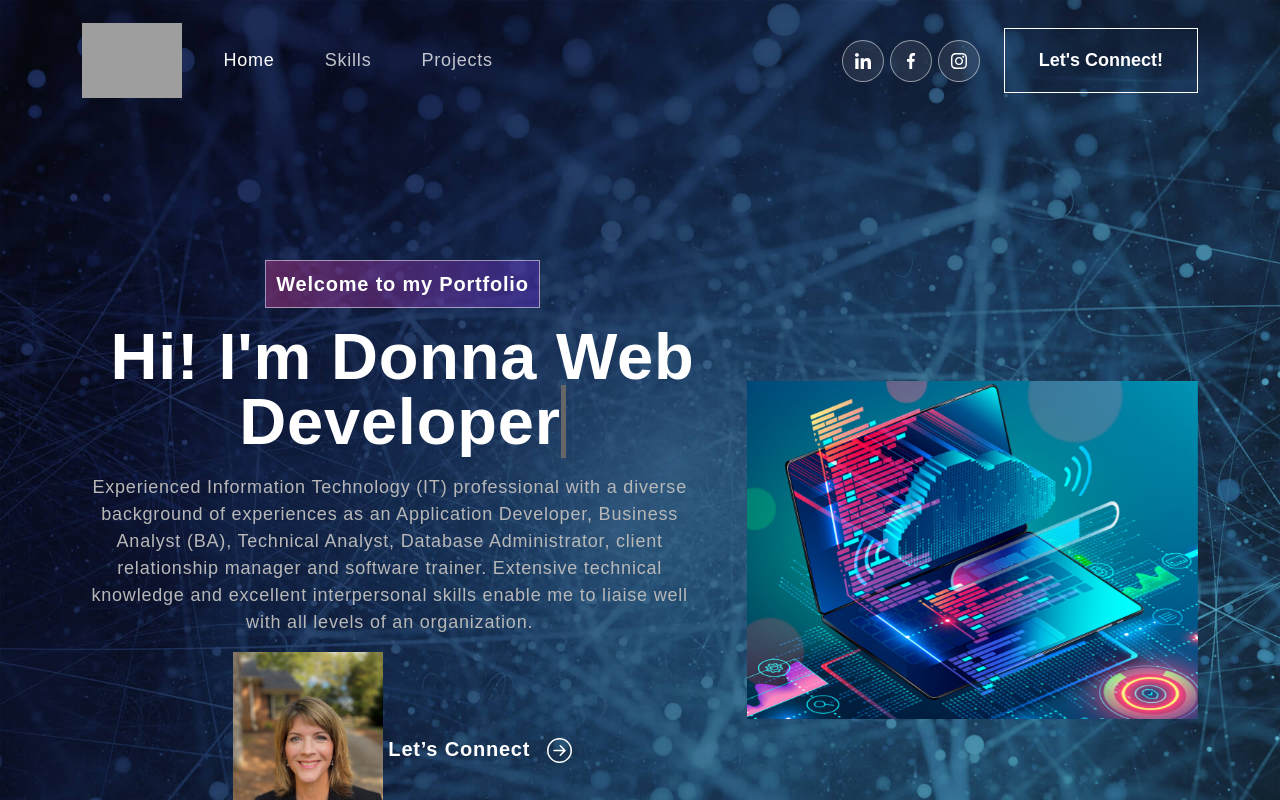
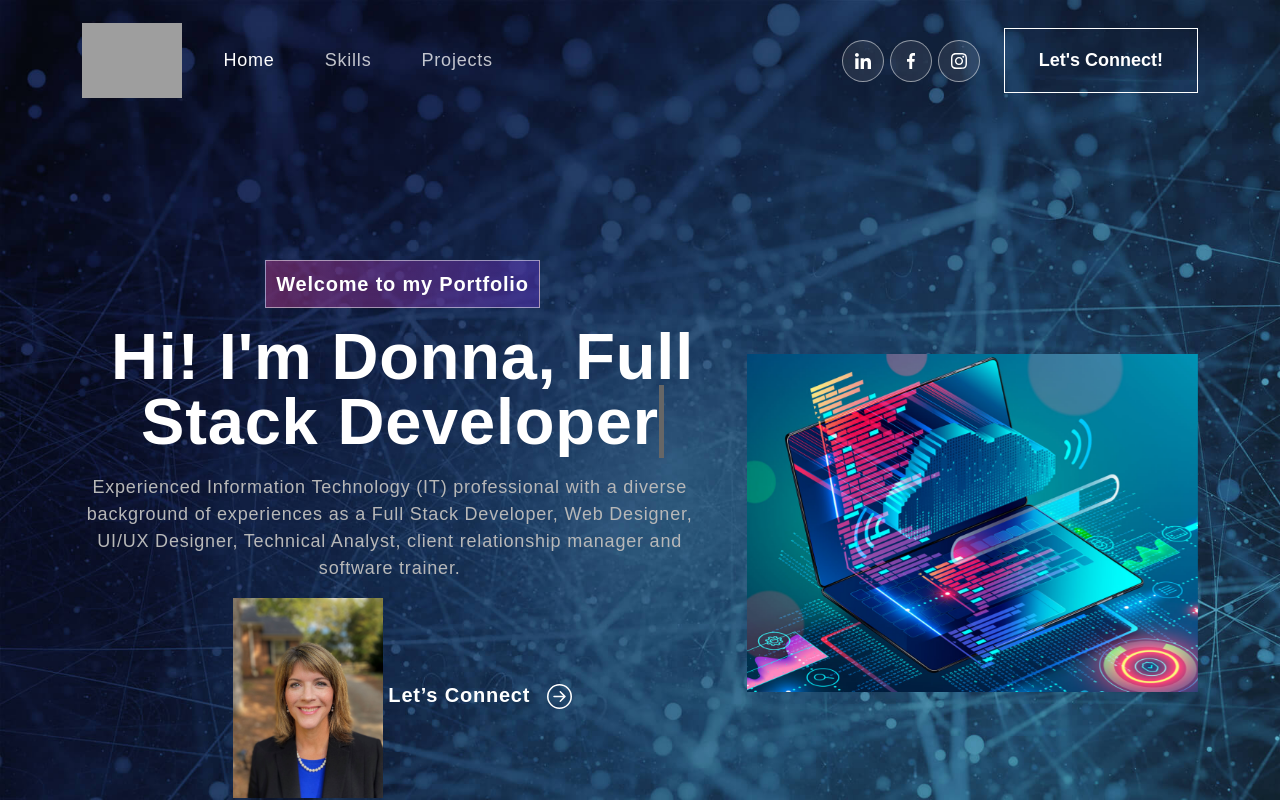
Before and after one commit to DonnaThompson7/DThompson-Portfolio, a React (Create React App) app: page / in a window 1280 px wide. Shown: the top 800 px of the page. Built offline with nearby package versions, Linux system fonts and the light colour scheme; grey boxes are pictures that could not be loaded; the HTML template or start-up script is replaced by a standard one.

Commit message:
updated About me text and rotating labels

```diff
--- a/src/components/About.js
+++ b/src/components/About.js
@@ -12,7 +12,7 @@ export const About = () => {
   const [text, setText] = useState('');
   const [delta, setDelta] = useState(300 - Math.random() * 100);
   const [index, setIndex] = useState(1);
-  const toRotate = [ "Web Developer", "Web Designer", "UI/UX Designer" ];
+  const toRotate = [ "Full Stack Developer", "Web Designer", "UI/UX Designer" ];
   const period = 2000;
 
   useEffect(() => {
@@ -57,9 +57,9 @@ export const About = () => {
               {({ isVisible }) =>
               <div className={isVisible ? "animate__animated animate__fadeIn" : ""}>
                 <span className="tagline">Welcome to my Portfolio</span>
-                <h1>{`Hi! I'm Donna`} <span className="txt-rotate" dataPeriod="1000" data-rotate='[ "Full Stack Developer", "UI/UX Designer", "Data Analyst" ]'><span className="wrap">{text}</span></span></h1>
+                <h1>{`Hi! I'm Donna,`} <span className="txt-rotate" dataPeriod="1000" data-rotate='[ "Full Stack Developer", "Web Designer", "UI/UX Designer" ]'><span className="wrap">{text}</span></span></h1>
                   <p>
-                  Experienced Information Technology (IT) professional with a diverse background of experiences as an Application Developer, Business Analyst (BA), Technical Analyst, Database Administrator, client relationship manager and software trainer. Extensive technical knowledge and excellent interpersonal skills enable me to liaise well with all levels of an organization.
+                  Experienced Information Technology (IT) professional with a diverse background of experiences as a Full Stack Developer, Web Designer, UI/UX Designer, Technical Analyst, client relationship manager and software trainer.
                     </p>
                   <img className="profilePic" src={profilePic} alt="profile picture"  />
                   <button onClick={() => console.log('connect')}>Let’s Connect <ArrowRightCircle size={25} /></button>
```
